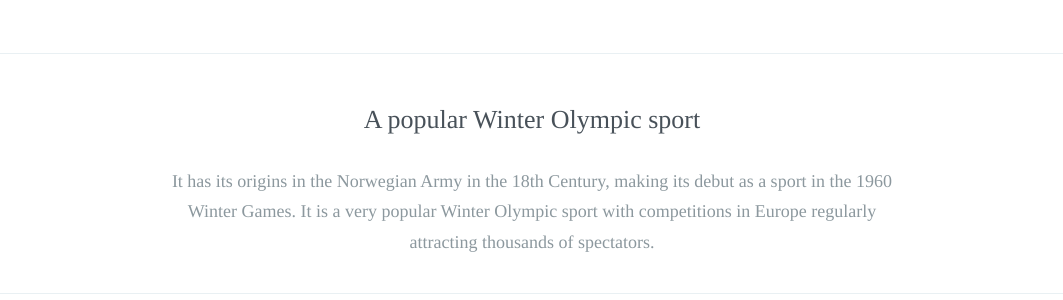
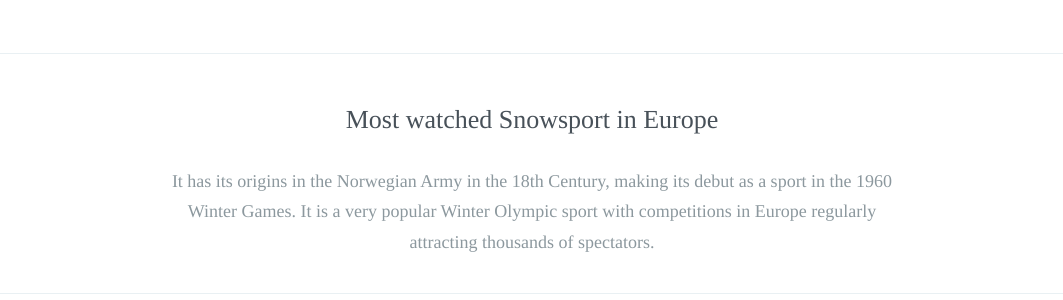
Before and after one commit to robcatto/robcatto.github.io, a Jekyll site: the page built from racing/australian-biathlon/index.html, in a window 1280 px wide and 900 px high, scrolled down 871 px. Shown: the part 155-455 px from the top of the window, without its empty margins (108-1171 px from the left). Built offline with Jekyll 4.4.1, drawn with Linux system fonts in a browser that asks for light colours; some web fonts are replaced; Markdown is read by kramdown in place of the engine named in the settings.

Commit message:
Update index.html

```diff
--- a/racing/australian-biathlon/index.html
+++ b/racing/australian-biathlon/index.html
@@ -61,7 +61,7 @@ layout: default
 
 
                 <section class="mobile_section">
-                    <h3>A popular Winter Olympic sport</h3>
+                    <h3>Most watched Snowsport in Europe</h3>
                     <p>It has its origins in the Norwegian Army in the 18th Century, making its debut as a sport in the 1960 Winter Games.  It is a very popular Winter Olympic sport with competitions in Europe regularly attracting thousands of spectators.
                     </p>
 
```
